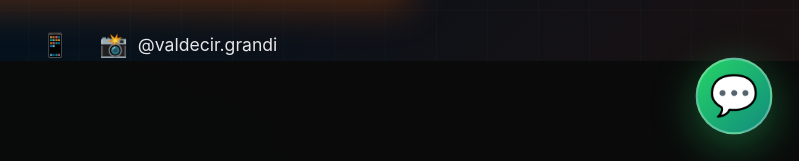
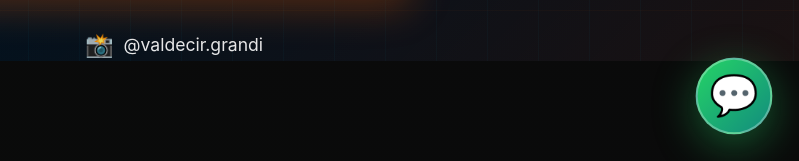
Before and after one commit to viniciusxtrad/uber-premium, a plain HTML site: page index.html in a window 1280 px wide. Shown: the part 639-800 px from the top of the page, 481-1280 px from the left. Drawn offline with Linux system fonts and the light colour scheme.

Commit message:
Update index.html

```diff
--- a/index.html
+++ b/index.html
@@ -785,7 +785,7 @@
 
         <div class="contact-info">
           <a href="https://wa.me/5544991177433" class="contact-item">
-            <span class="contact-icon">📱</span>
+
 
           </a>
           <a href="https://instagram.com/valdecir.grandi" target="_blank" class="contact-item">
```
